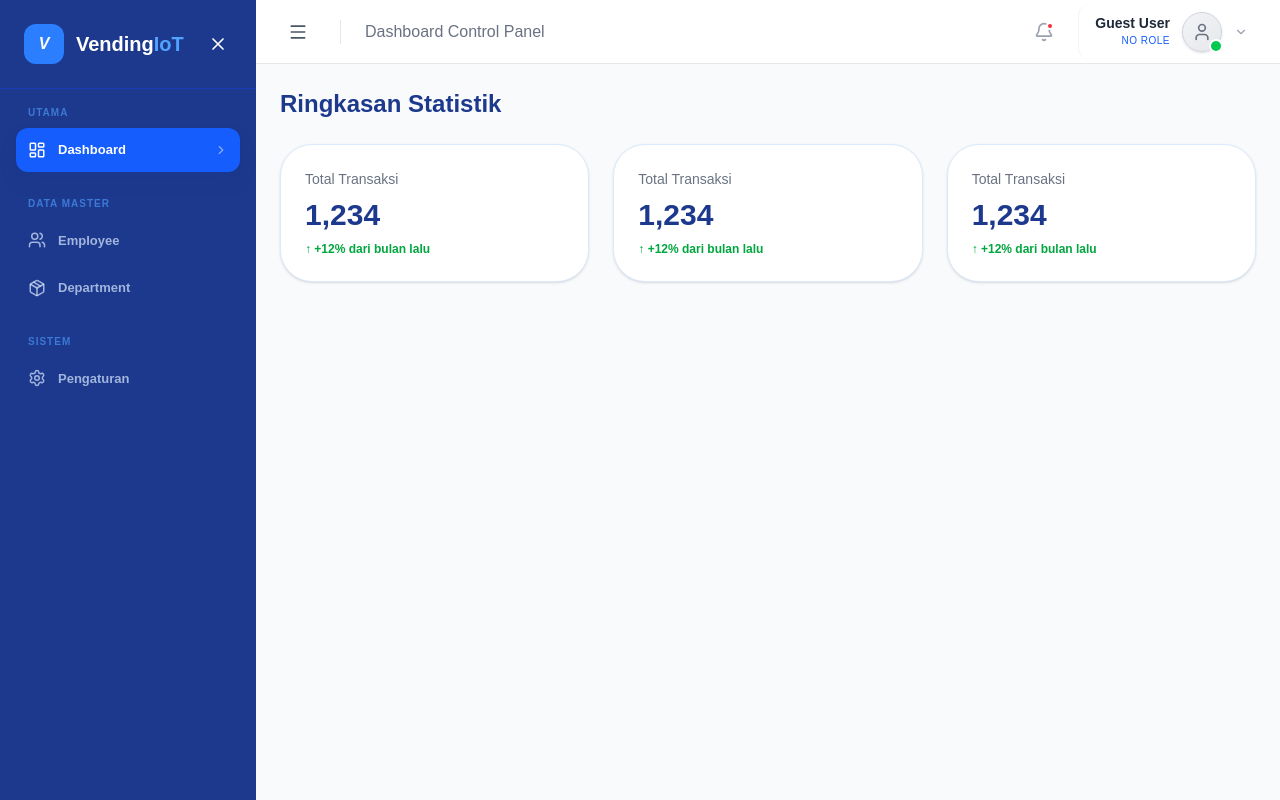
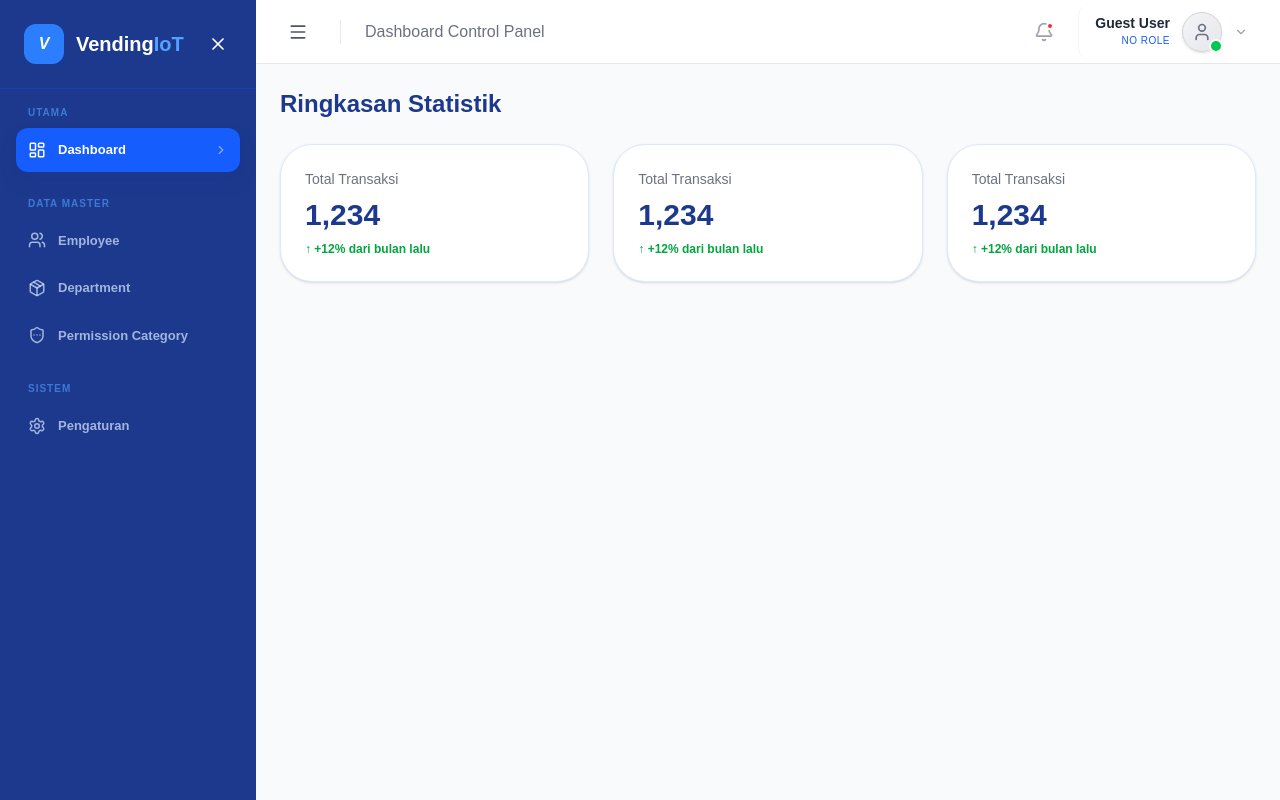
Before and after one commit to GofarP/vendingiot-fe, a Next.js app: page /dashboard in a window 1280 px wide. Built offline with nearby package versions, Linux system fonts and the light colour scheme; no server answers; sample sign-in values are in the browser's storage.

Commit message:
Add Permissioncategory menu

```diff
--- /dev/null
+++ b/app/(main)/permission-category/PermissionCategoryClient.tsx
@@ -0,0 +1,9 @@
+"use client"
+import { Plus, Pencil, Trash2, Save, AlertCircle } from "lucide-react";
+import {toast} from "sonner";
+
+export default function PermissionCategoryPage(){
+    return(
+        <p>Hello world</p>
+    );
+}
--- /dev/null
+++ b/app/(main)/permission-category/page.tsx
@@ -0,0 +1,10 @@
+import { Metadata } from "next";
+import PermissionCategoryPage from "./PermissionCategoryClient";
+
+export const metadata:Metadata={
+    title:"Permission Category"
+}
+
+export default function Page(){
+    return <PermissionCategoryPage/>
+}
--- a/app/layout.tsx
+++ b/app/layout.tsx
@@ -1,6 +1,6 @@
-// src/app/layout.tsx
-import { AuthProvider } from "@/src/context/AuthContext"; // Sesuaikan path-nya
+import { AuthProvider } from "@/src/context/AuthContext";
 import "./globals.css";
+import { Toaster } from 'sonner';
 
 export default function RootLayout({
   children,
@@ -10,8 +10,10 @@ export default function RootLayout({
   return (
     <html lang="en">
       <body>
-        {/* AuthProvider dipasang di sini agar mencakup seluruh aplikasi */}
-        <AuthProvider>{children}</AuthProvider>
+        <AuthProvider>
+          {children}
+          <Toaster position="top-right" richColors />
+        </AuthProvider>
       </body>
     </html>
   );
--- a/src/components/Sidebar.tsx
+++ b/src/components/Sidebar.tsx
@@ -9,9 +9,11 @@ import {
   LogOut,
   ChevronRight,
   X,
+  ShieldEllipsis,
 } from "lucide-react";
 import { useLogout } from "../hooks/logout/useLogout";
 import { useAuth } from "../context/AuthContext";
+import { permission } from "process";
 
 const menuGroups = [
   {
@@ -33,6 +35,12 @@ const menuGroups = [
         icon: Package,
         permission: "",
       },
+      {
+        name:"Permission Category",
+        href:"/permission-category",
+        icon:ShieldEllipsis,
+        permission:''
+      }
     ],
   },
   {
--- a/src/hooks/department/useDepartmentAction.ts
+++ b/src/hooks/department/useDepartmentAction.ts
@@ -26,7 +26,7 @@ export function useDepartmentActions({
   const [serverErrors, setServerErrors] = useState<Record<string, string[]>>({});
 
   const resetForm = () => {
-    setForm({ name: "", description: "" });
+    setForm({id:0, name: "", description: "" });
     setServerErrors({});
     setSelectedDept(null);
   };
@@ -40,7 +40,7 @@ export function useDepartmentActions({
   const handleOpenEdit = (dept: Department) => {
     resetForm();
     setSelectedDept(dept);
-    setForm({ name: dept.name, description: dept.description });
+    setForm({ id:dept.id, name: dept.name, description: dept.description });
     setIsModalOpen(true);
   };
 
```
